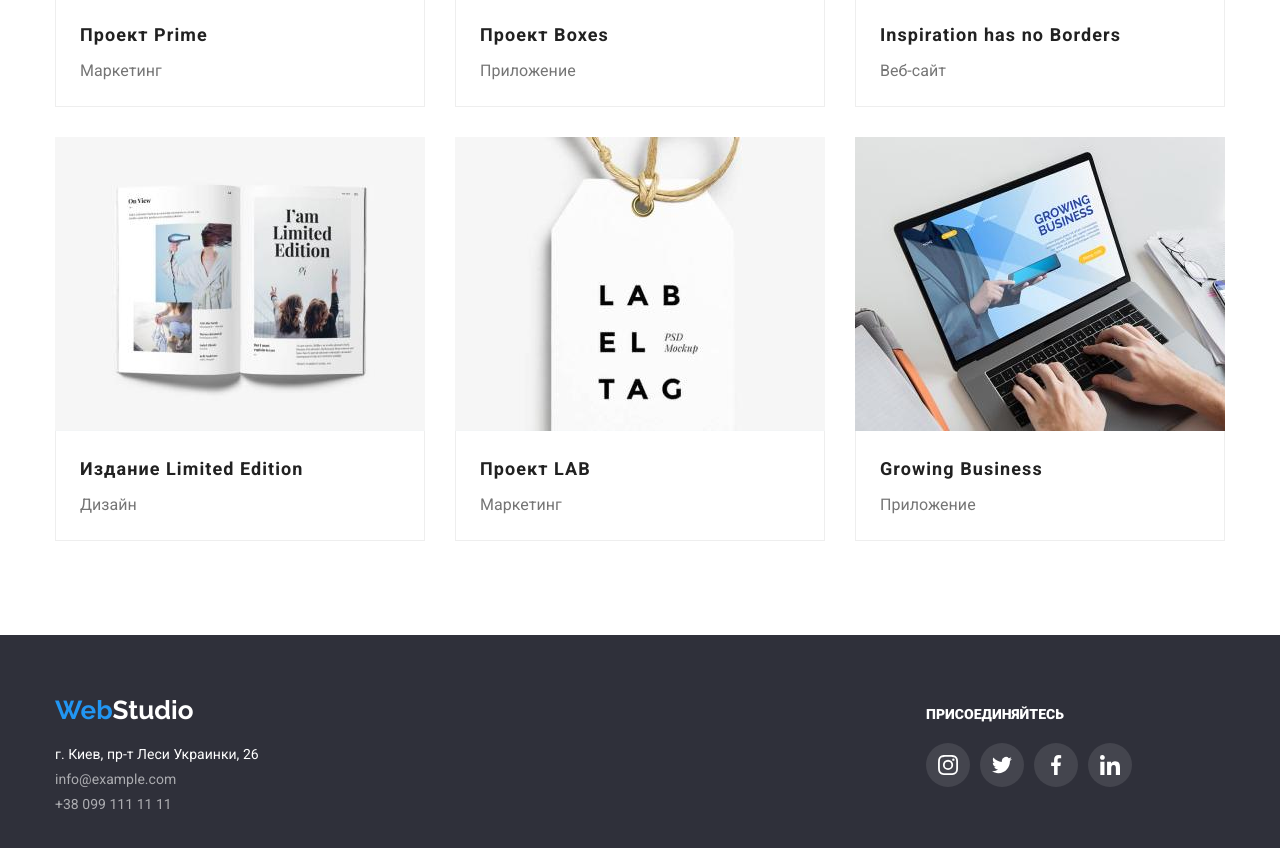
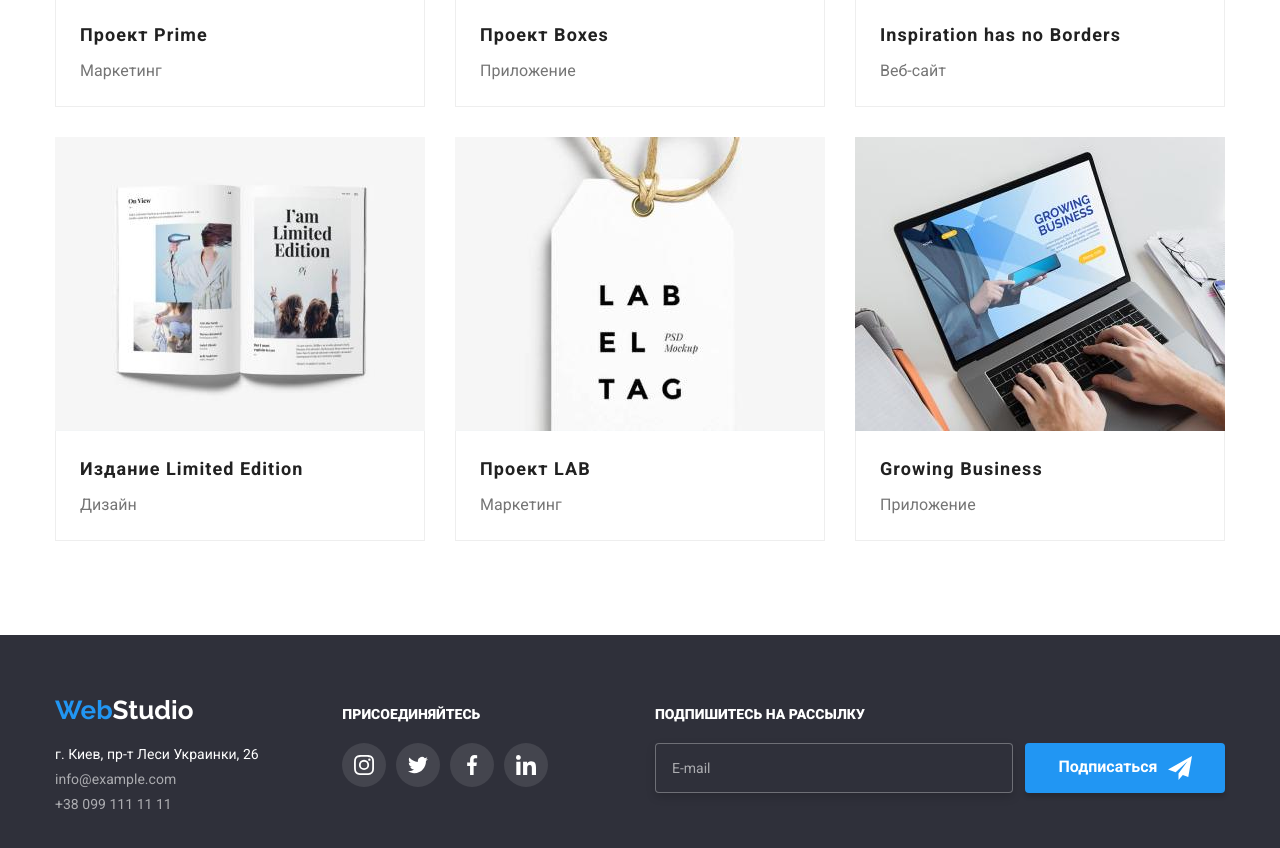
Before and after one commit to IAmVorontsov/goit-markup-hw-06, a plain HTML site: page portfolio.html in a window 1280 px wide. Shown: the part 993-1841 px from the top of the page. Drawn offline with nearby package versions, Linux system fonts and the light colour scheme.

Commit message:
add styles for forms

```diff
--- a/portfolio.html
+++ b/portfolio.html
@@ -250,8 +250,26 @@
 					</li>
 				</ul>
 			</div>
+
+			<div class="subscribe">
+				<p class="title"><strong>Подпишитесь на рассылку</strong></p>
+
+				<div class="subscribe-form">
+					<label for="mail" class="form-label"></label>
+					<input type="email" name="mail" id="mail" class="form-input" placeholder="E-mail">
+					<button type="submit" class="subscribe-btn"><span>Подписаться</span>
+						<svg class="subscribe-icon" width="24" heigth="24">
+							<use href="./images/sprite.svg#send-icon">
+							</use>
+						</svg>
+					</button>
+
+				</div>
+			</div>
 		</div>
 		</div>
+
+
 
 
 	</footer>
```
